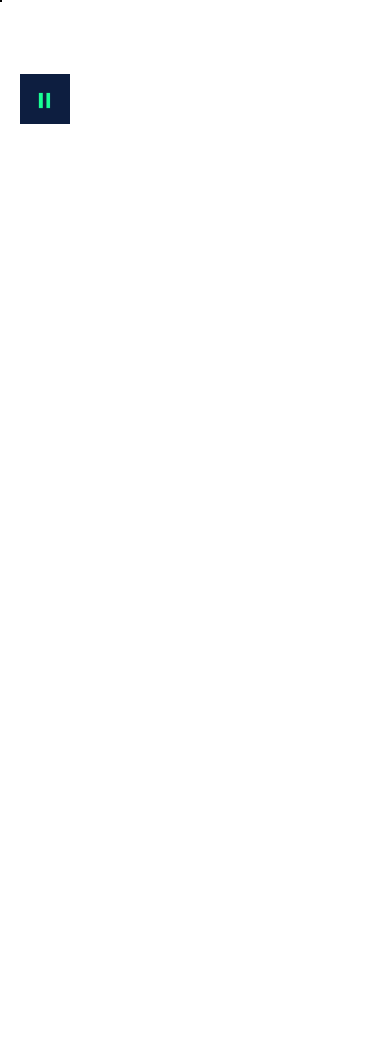
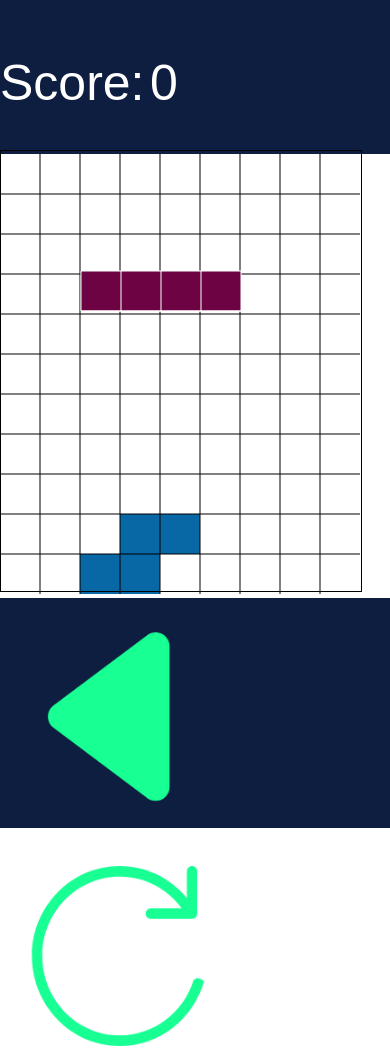
Before and after one commit to YeomanYe/Tetris, a plain HTML site: page index.html in a window 390 px wide. Shown: the top 1049 px of the page. Before the commit the page ends 844 px from the top, so only its background shows below. Drawn offline with Linux system fonts and the light colour scheme.

Commit message:
update mobile

```diff
--- a/index.html
+++ b/index.html
@@ -3,6 +3,7 @@
 
 <head>
     <meta charset="UTF-8">
+    <!-- <meta name="viewport" content="width=device-width, initial-scale=1" /> -->
     <title>俄罗斯方块</title>
     <style type="text/css">
     * {
@@ -42,16 +43,42 @@
     	background:url(img/player.png) !important;
     	background-size: 50px 50px !important;
     }
+    #mobile-status,#mobile-control{
+        display: none;
+        background-color: #0D1E40;
+    }
+    #mobile-control{
+        height: 230px;
+    }
+    .ctrl-btn{
+        margin:28px;
+        height: 180px;
+    }
+    #down-btn{
+        transform: rotate(270deg);
+    }
+    #right-btn{
+        transform: rotate(180deg);
+    }
     </style>
 </head>
 
 <body>
     <div id="wrap">
+        <div id="mobile-status">
+            <canvas id="mobile-status-canvas"></canvas>
+        </div>
         <canvas id="canvas1"></canvas>
         <canvas id="canvas2"></canvas>
         <div id="control-panel">
         	<canvas width="200" id="canvas3"></canvas>
         	<div title="暂停/运行" id="playBtn"></div>
+        </div>
+        <div id="mobile-control">
+            <img title="左移" class="ctrl-btn" id="left-btn" src="img/箭头.png" alt="">
+            <img title="翻转" class="ctrl-btn" id="rotate-btn" src="img/翻转.png" alt="">
+            <img title="加速" class="ctrl-btn" id="down-btn" src="img/箭头.png" alt="">
+            <img title="右移" class="ctrl-btn" id="right-btn" src="img/箭头.png" alt="">
         </div>
     </div>
 
--- a/js/game.js
+++ b/js/game.js
@@ -1,5 +1,7 @@
 // 屏幕宽高
-var screenWidth,screenHeight;
+var screenWidth, screenHeight;
+// 移动设备下，状态栏高度
+var mobileStatusCanvasHeight = 0;
 // 初始化函数
 window.onload = function() {
     var canvas1 = document.getElementById("canvas1"),
@@ -12,16 +14,39 @@ window.onload = function() {
     screenWidth = window.innerWidth;
     screenHeight = window.innerHeight;
 
-    if(screenWidth>screenHeight){
-        canWidth = Number.parseInt(screenHeight/defaultSize) * defaultSize;
-        canHeight = canWidth;
+    //根据尺寸响应式设计宽高
+    if (screenWidth > screenHeight) {
+        canHeight = Number.parseInt(screenHeight / defaultSize) * defaultSize;
+        canWidth = canHeight;
         var canWrap = document.getElementById("wrap");
         canWrap.style.marginLeft = (screenWidth - canWidth) / 2 + "px";
         var controlPanel = document.getElementById("control-panel");
         controlPanel.style.left = canWidth + "px";
         canvas3.height = canHeight;
-    }else{
+    } else {
+        /*var canWrap = document.getElementById("wrap");
+        canWrap.style.display = (screenWidth - canWidth) / 2 + "px";*/
+        var controlPanel = document.getElementById("control-panel");
+        controlPanel.style.display = "none"
+        var mobileContrl = document.getElementById("mobile-control");
+        mobileContrl.style.display = "block";
+        // console.log(mobileContrl.style.height);
+        var mobileContrlHeight = mobileContrl.offsetHeight;
+        // defaultSize = 80;
 
+
+        var mobileStatusCanvas = document.getElementById("mobile-status-canvas"),
+            mobileStatus = document.getElementById("mobile-status");
+        mobileStatusCanvasHeight = 150;
+        mobileStatus.style.display = "block";
+        mobileStatusCanvas.height = mobileStatusCanvasHeight;
+        mobileStatusCanvas.width = screenWidth;
+        ctx3 = mobileStatusCanvas.getContext("2d");
+
+        canHeight = Number.parseInt((screenHeight - mobileContrlHeight - mobileStatusCanvasHeight) / defaultSize) * defaultSize;
+        canWidth = Number.parseInt(screenWidth / defaultSize) * defaultSize;
+
+        canvas1.style.top = mobileStatusCanvasHeight + "px";
     }
 
     canvas1.width = canWidth;
@@ -29,8 +54,8 @@ window.onload = function() {
     canvas2.width = canWidth;
     canvas2.height = canHeight;
 
-/*    canWidth = canvas2.offsetWidth;
-    canHeight = canvas2.offsetHeight;*/
+    /*    canWidth = canvas2.offsetWidth;
+        canHeight = canvas2.offsetHeight;*/
 
     rowNum = canHeight / defaultSize;
     colNum = canWidth / defaultSize;
@@ -96,19 +121,27 @@ function gameInit() {
             envirStatus[i][j] = 0;
         }
     }
+    //方块左移
+    var blockMoveLeft = function() {
+        if (canMove(0)) {
+            block.x -= defaultSize;
+            block.calMatrix();
+        }
+    };
+    //方块右移
+    var blockMoveRight = function() {
+        if (canMove(1)) {
+            block.x += defaultSize;
+            block.calMatrix();
+        }
+    };
     //绑定键盘事件,left:左,right:右,up:改变状态,down:向下加速
     window.onkeydown = function(event) {
         var key = event.keyCode;
         if (key === 37) {
-            if (canMove(0)) {
-                block.x -= defaultSize;
-                block.calMatrix();
-            }
+            blockMoveLeft();
         } else if (key === 39) {
-            if (canMove(1)) {
-                block.x += defaultSize;
-                block.calMatrix();
-            }
+            blockMoveRight();
         } else if (key === 38) {
             blockChange();
         } else if (key === 40) {
@@ -121,6 +154,31 @@ function gameInit() {
                 accel = 1;
             }
         };
+    };
+    //设置按钮点击事件
+    var downBtn = document.getElementById("down-btn"),
+        leftBtn = document.getElementById("left-btn"),
+        rightBtn = document.getElementById("right-btn"),
+        rotateBtn = document.getElementById("rotate-btn");
+    downBtn.ontouchstart = function(e){
+        e.preventDefault();
+        accel = 5;
+    };
+    leftBtn.ontouchstart = function(e){
+        e.preventDefault();
+        blockMoveLeft();
+    };
+    rightBtn.ontouchstart = function(e){
+        e.preventDefault();
+        blockMoveRight();
+    };
+    rotateBtn.ontouchstart = function(e){
+        e.preventDefault();
+        blockChange();
+    };
+    downBtn.ontouchend = function(e){
+        e.preventDefault();
+        accel = 1;
     };
 
     drawBlockEnvir(ctx2);
@@ -237,7 +295,7 @@ function blockChange() {
                 break;
             }
         }
-        if(flag)break;
+        if (flag) break;
     }
     //若果不能旋转还原状态
     if (!flag) {
@@ -324,6 +382,35 @@ var dataObj = {
 
 //显示分数
 function showScore() {
+    if(screenWidth > screenHeight){
+        pcShowScore();
+    }else{
+        mobileShowScore();
+    }
+}
+// 移动端显示分数
+function mobileShowScore(){
+    ctx3.clearRect(0, 0, canWidth, canHeight);
+    ctx3.beginPath();
+    ctx3.fillStyle = "rgb(13,30,64)";
+    ctx3.fillRect(0, 0, canWidth, canHeight);
+    ctx3.closePath();
+
+    var canvas3 = document.getElementById("canvas3"),
+        cWidth = canvas3.offsetWidth,
+        cHeight = canvas3.offsetHeight;
+    ctx3.fillStyle = "white";
+    ctx3.font = "50px Arial";
+    ctx3.fillText("Score: ", cWidth / 20, 100);
+    ctx3.fillText(dataObj.cont * 100, cWidth / 2 + 150, 100 );
+    ctx3.fillText("Next", cWidth / 2 + 500, 100);
+    var showBlock = BlockFactory.newInstance(next, 40);
+    showBlock.x = cWidth / 2 + 700;
+    showBlock.y = cHeight / 2 + 2 * defaultSize;
+    showBlock.draw(ctx3, 40);
+}
+//PC端显示分数
+function pcShowScore(){
     ctx3.clearRect(0, 0, 200, canHeight);
     ctx3.beginPath();
     ctx3.fillStyle = "rgb(13,30,64)";
@@ -338,9 +425,9 @@ function showScore() {
     ctx3.fillText("Score", cWidth / 2 - 3 * 20, 100);
     //显示得分
     if (dataObj.cont)
-        ctx3.fillText(dataObj.cont * 100, cWidth / 2 - 2 * 20,100 + cHeight/6 );
+        ctx3.fillText(dataObj.cont * 100, cWidth / 2 - 2 * 20, 100 + cHeight / 6);
     else
-        ctx3.fillText(dataObj.cont * 100, cWidth / 2 ,100 + cHeight/6 );
+        ctx3.fillText(dataObj.cont * 100, cWidth / 2, 100 + cHeight / 6);
     ctx3.fillText("Next", cWidth / 2 - 2 * 20, 300);
     var showBlock = BlockFactory.newInstance(next, 40);
     showBlock.x = cWidth / 2;
```
Also changed, not shown: img/2.png (added), img/箭头  (1).png (added), img/箭头.png (added), img/翻转.png (added).
